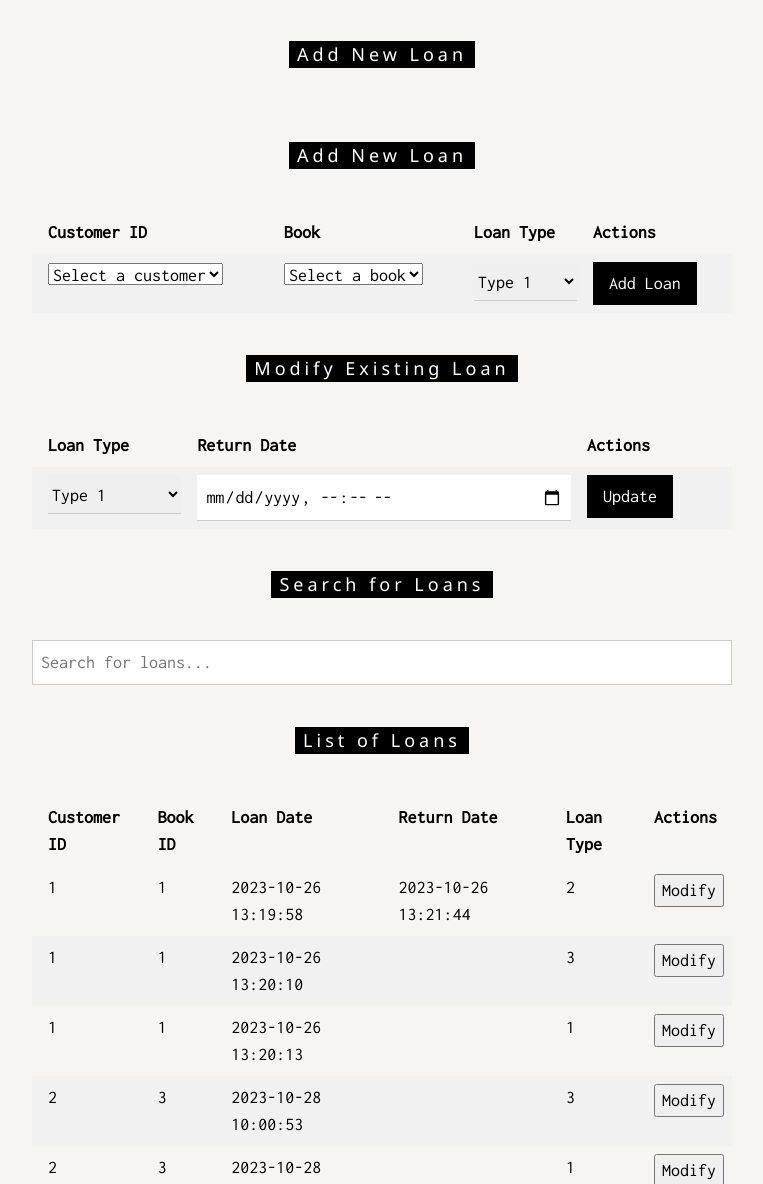
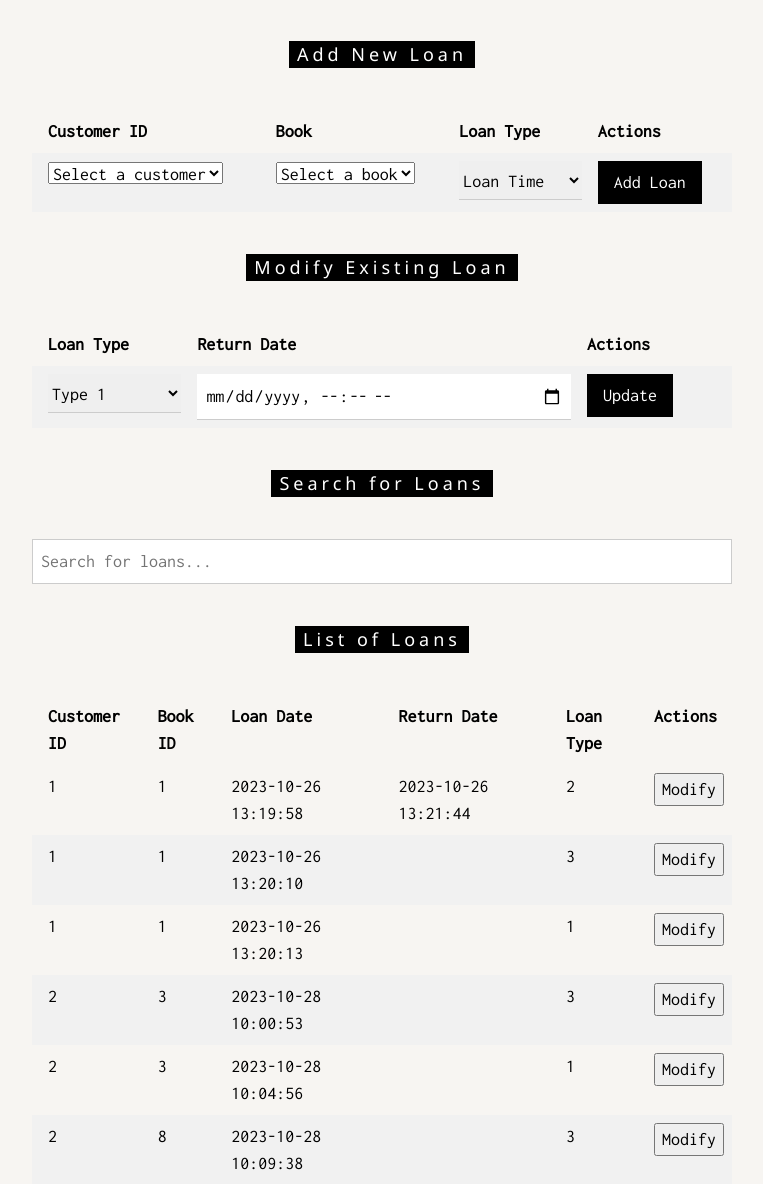
Before and after one commit to shalevhagshur/LibProjectFinal, a Flask app: page /loanpage in a window 1280 px wide. Shown: the part 1550-2734 px from the top of the page, without its empty margins (258-1021 px from the left). Run offline with Flask 3, Linux system fonts and the light colour scheme; data comes from the database, SQL or seed files in the repository; both versions use the stored data as it was after the commit.

Commit message:
Finished addloan in front

```diff
--- a/templates/loans.html
+++ b/templates/loans.html
@@ -76,7 +76,6 @@
 
     <!-- Example Loan List (Replace with your actual loan list) -->
     <h5 class="w3-center w3-padding-32"><span class="w3-tag w3-wide">Add New Loan</span></h5>
-    <h5 class="w3-center w3-padding-32"><span class="w3-tag w3-wide">Add New Loan</span></h5>
     <table class="w3-table w3-striped">
       <tr>
         <th>Customer ID</th>
@@ -108,9 +107,10 @@
         </td>
         <td>
           <select class="w3-select" id="newLoanType">
-            <option value="1">Type 1</option>
-            <option value="2">Type 2</option>
-            <option value="3">Type 3</option>
+            <option value="" disabled selected>Loan Time</option>
+            <option value="1">10 days</option>
+            <option value="2">5 days</option>
+            <option value="3">2 days</option>
           </select>
         </td>
         <td>
@@ -269,16 +269,17 @@
   // Call getLoans() when the page loads
   window.addEventListener('load', getLoans);
 
-  // Function to add a new loan
-  function addLoan() {
-  const custID = document.getElementById('newCustID').value;
-  const bookID = document.getElementById('bookSelect').value;
-  const loanType = document.getElementById('newLoanType').value;
 
-  // Check if any field is empty
-  if (!custID || !bookID || !loanType) {
-    alert('All Fields Must Be Filled For Adding A Loan');
-    return false; // Stop execution if any field is missing
+// Function to add a new loan
+function addLoan() {
+  const custID = parseInt(document.getElementById('selectedCustomerID').value, 10);
+  const bookID = parseInt(document.getElementById('selectedBookID').value, 10);
+  const loanType = parseInt(document.getElementById('newLoanType').value, 10);
+
+  // Check if any field is empty or if the conversion to integer fails
+  if (!custID || !bookID || !loanType || isNaN(custID) || isNaN(bookID) || isNaN(loanType)) {
+    alert('All Fields Must Be Filled, and Customer ID, Book ID, and Loan Type must be valid numbers.');
+    return false; // Stop execution if any field is missing or has an invalid number
   }
 
   const newLoan = {
@@ -290,9 +291,12 @@
   axios.post('/loans', newLoan)
     .then(response => {
       if (response.data.done === 'success') {
-        document.getElementById('newCustID').value = '';
-        document.getElementById('bookSelect').value = '';
+        // Reset the fields and set "Select a customer" and "Select a book" as defaults
+        document.getElementById('selectedCustomerID').value = '';
+        document.getElementById('selectedBookID').value = '';
         document.getElementById('newLoanType').value = '';
+        document.getElementById('customerSelect').selectedIndex = 0; // Set "Select a customer" as default
+        document.getElementById('bookSelect').selectedIndex = 0; // Set "Select a book" as default
         getLoans();
       } else {
         console.error(response.data.error);
```
Also changed, not shown: instance/library.db.
